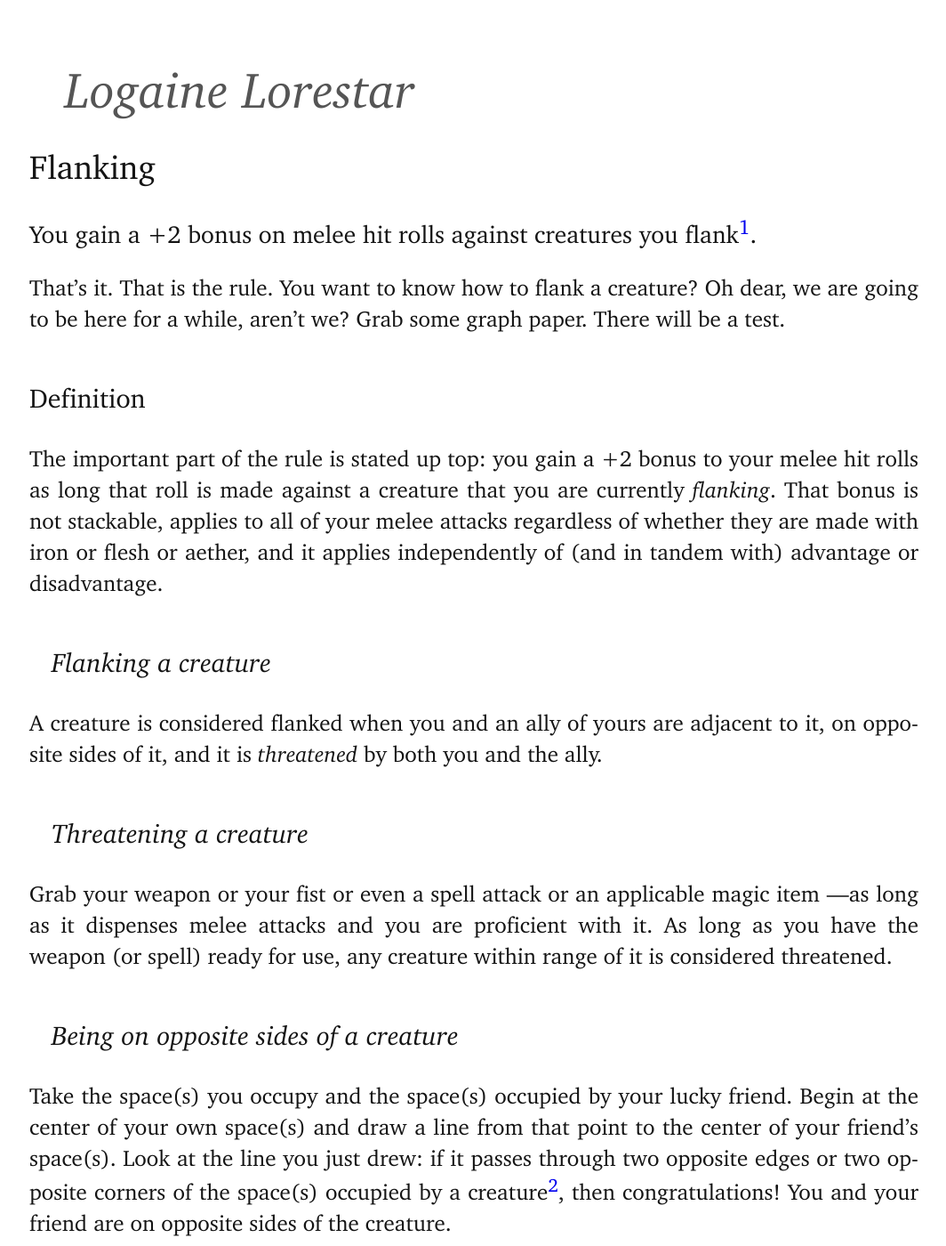
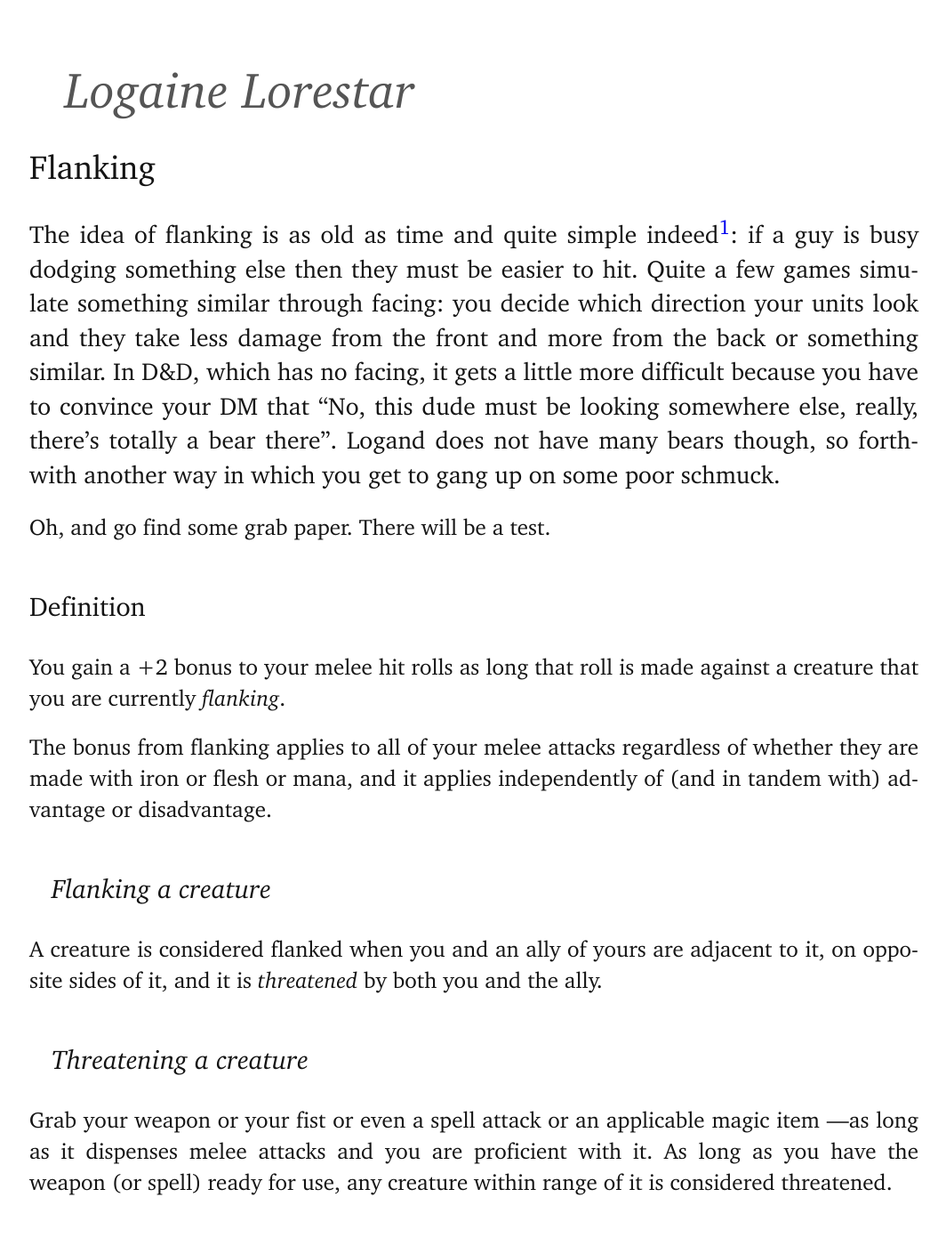
Before and after one commit to bjogart/logaine-lorestar, a Jekyll site: the page built from _posts/2023-10-29-flanking.md, in a window 1280 px wide and 1400 px high. Shown: the whole window at 89% size, without its empty margins (50-1114 px from the left). Built offline with Jekyll 4.4.1, drawn with Linux system fonts in a browser that asks for light colours; some of the changed text lies outside the part shown.

Commit message:
Update of 23-10-29

```diff
--- a/_posts/2023-10-29-flanking.md
+++ b/_posts/2023-10-29-flanking.md
@@ -3,23 +3,27 @@ title: Flanking
 tags: homebrew houserules
 ---
 
-You gain a +2 bonus on melee hit rolls against creatures you flank[^1].
+The idea of flanking is as old as time and quite simple indeed[^1]:
+if a guy is busy dodging something else then they must be easier to hit.
+Quite a few games simulate something similar through facing:
+you decide which direction your units look
+and they take less damage from the front and more from the back or something similar.
+In D&D, which has no facing, it gets a little more difficult
+because you have to convince your DM that
+"No, this dude must be looking somewhere else, really, there's totally a bear there".
+Logand does not have many bears though,
+so forthwith another way in which you get to gang up on some poor schmuck.
 
-That's it.
-That is the rule.
-You want to know how to flank a creature?
-Oh dear, we are going to be here for a while, aren't we?
-Grab some graph paper.
+Oh, and go find some grab paper.
 There will be a test.
 
 ## Definition
 
-The important part of the rule is stated up top:
-you gain a +2 bonus to your melee hit rolls
+You gain a +2 bonus to your melee hit rolls
 as long that roll is made against a creature that you are currently _flanking_.
-That bonus is not stackable,
-applies to all of your melee attacks
-regardless of whether they are made with iron or flesh or aether,
+
+The bonus from flanking applies to all of your melee attacks
+regardless of whether they are made with iron or flesh or mana,
 and it applies independently of (and in tandem with) advantage or disadvantage.
 
 ### Flanking a creature
@@ -141,7 +145,7 @@ given that they are not surrounding an <em>orange circle</em>.
 </p>
 </details>
 
-[^1]: Grob smash. With friend, Grob smash better.
+[^1]: Grob smash enemy. Enemy look at friend, Grob smash better.
 [^2]:
     Assume that we use squares.
     Hexagons are bestagons,
```
Also changed, not shown: _posts/2023-10-29-no-feats.md (deleted, +0 -163 lines), res/2023-10-29-no-feats-launch_keenly.jpg (deleted).
